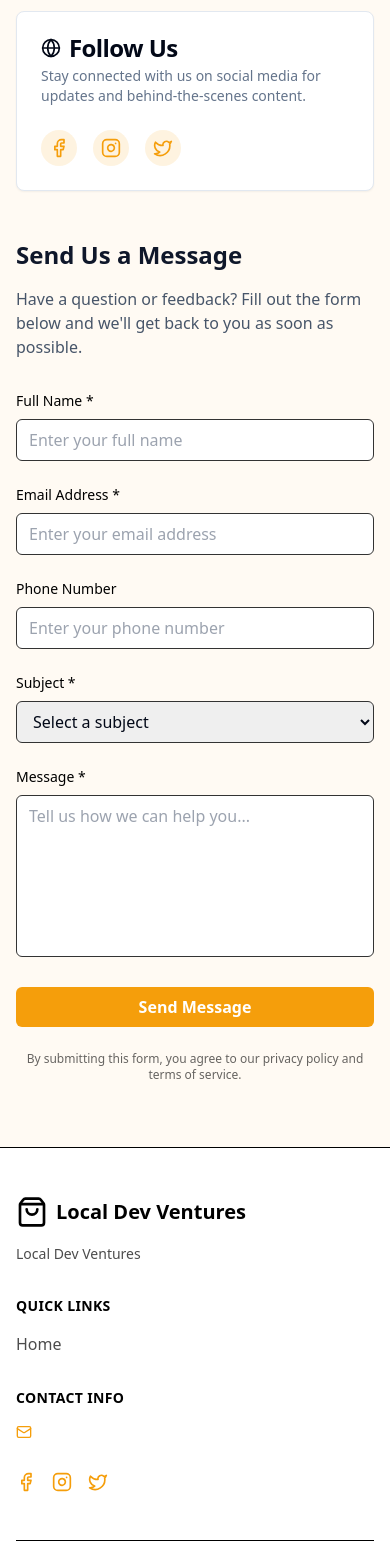
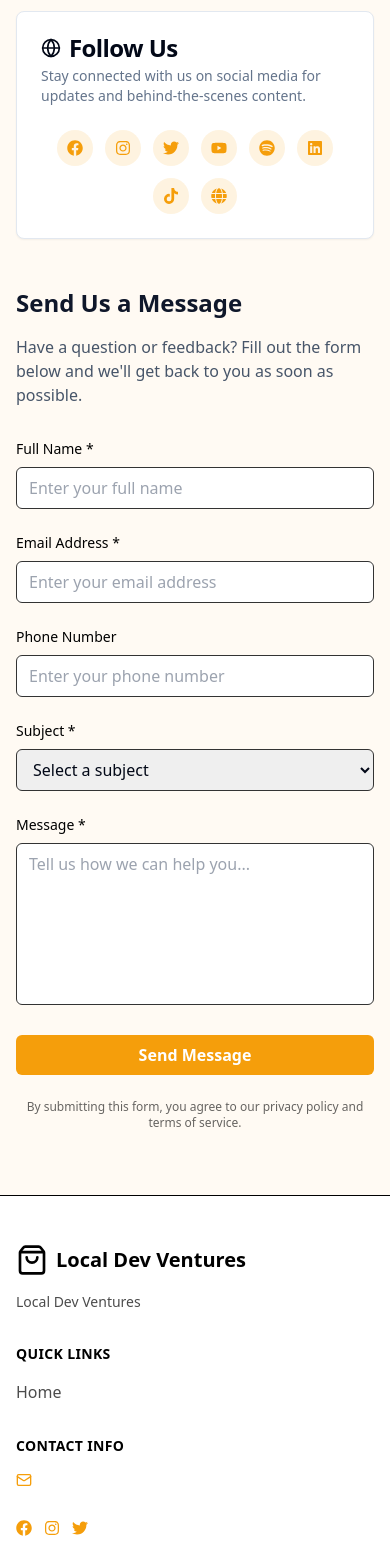
Before and after one commit to johnmichealacera/local-business-site, a Next.js app: page /contact in a window 390 px wide. Shown: the part 1000-2568 px from the top of the page. Built offline with nearby package versions, Linux system fonts and the light colour scheme.

Commit message:
add more default social media icons and change to used react-icons, remove alot of whitespace from some pages and fix mobile responsiveness of some components

```diff
--- a/package.json
+++ b/package.json
@@ -20,6 +20,7 @@
     "prisma": "^6.11.1",
     "react": "^19.0.0",
     "react-dom": "^19.0.0",
+    "react-icons": "^5.5.0",
     "tailwind-merge": "^3.3.1"
   },
   "devDependencies": {
--- a/src/app/about/page.tsx
+++ b/src/app/about/page.tsx
@@ -24,7 +24,7 @@ export default async function AboutPage() {
   return (
     <div className="min-h-screen">
       {/* Enhanced Hero Section with Image */}
-      <section className="relative min-h-[80vh] md:min-h-[90vh] flex items-center justify-center overflow-hidden">
+      <section className="relative min-h-[60vh] md:min-h-[70vh] flex items-center justify-center overflow-hidden">
         {/* Hero Background Image */}
         <div className="absolute inset-0 z-0">
           <Image
@@ -126,7 +126,7 @@ export default async function AboutPage() {
       </section>
 
       {/* Enhanced Mission, Vision, Values */}
-      <section className="py-20 px-4 sm:px-6 lg:px-8 relative overflow-hidden">
+      <section className="py-12 sm:py-16 px-4 sm:px-6 lg:px-8 relative overflow-hidden">
         {/* Background decoration */}
         <div className="absolute inset-0 opacity-5">
           <div
@@ -140,7 +140,7 @@ export default async function AboutPage() {
         </div>
 
         <div className="container mx-auto relative z-10">
-          <div className="text-center mb-16 animate-fade-in">
+          <div className="text-center mb-12 animate-fade-in">
             <Badge
               variant="outline"
               className="mb-4 border-2"
--- a/src/app/contact/page.tsx
+++ b/src/app/contact/page.tsx
@@ -8,12 +8,19 @@ import {
   Phone,
   MapPin,
   Clock,
-  Facebook,
-  Instagram,
-  Twitter,
   Building,
   Globe
 } from "lucide-react";
+import {
+  FaFacebook,
+  FaInstagram,
+  FaTwitter,
+  FaYoutube,
+  FaLinkedin,
+  FaSpotify,
+  FaTiktok,
+  FaGlobe
+} from "react-icons/fa";
 import { SiteFeature } from "@/types/site";
 
 // Force dynamic rendering - this prevents caching and ensures fresh data
@@ -40,7 +47,12 @@ export default async function ContactPage() {
     socialLinks: {
       facebook: "https://facebook.com/thriftedtreasures",
       instagram: "https://instagram.com/thriftedtreasures",
-      twitter: "https://twitter.com/thriftedtreasures"
+      twitter: "https://twitter.com/thriftedtreasures",
+      youtube: "https://youtube.com/@thriftedtreasures",
+      spotify: "https://open.spotify.com/user/thriftedtreasures",
+      linkedin: "https://linkedin.com/company/thriftedtreasures",
+      tiktok: "https://tiktok.com/@thriftedtreasures",
+      website: "https://thriftedtreasures.com"
     }
   };
 
@@ -207,19 +219,19 @@ export default async function ContactPage() {
                 </CardDescription>
               </CardHeader>
               <CardContent>
-                <div className="flex space-x-4">
+                <div className="flex flex-wrap gap-3 sm:gap-4 justify-center sm:justify-start">
                   {socialLinks?.facebook && (
                     <a
                       href={socialLinks.facebook}
                       target="_blank"
                       rel="noopener noreferrer"
-                      className="p-2 rounded-full transition-colors"
+                      className="p-2.5 sm:p-3 rounded-full transition-all duration-200 hover:scale-110 hover:shadow-md"
                       style={{
                         backgroundColor: colorPalette.primary + '20',
                         color: colorPalette.primary
                       }}
                     >
-                      <Facebook className="w-5 h-5" />
+                      <FaFacebook className="w-4 h-4 sm:w-5 sm:h-5" />
                     </a>
                   )}
                   {socialLinks?.instagram && (
@@ -227,13 +239,13 @@ export default async function ContactPage() {
                       href={socialLinks.instagram}
                       target="_blank"
                       rel="noopener noreferrer"
-                      className="p-2 rounded-full transition-colors"
+                      className="p-2.5 sm:p-3 rounded-full transition-all duration-200 hover:scale-110 hover:shadow-md"
                       style={{
                         backgroundColor: colorPalette.primary + '20',
                         color: colorPalette.primary
                       }}
                     >
-                      <Instagram className="w-5 h-5" />
+                      <FaInstagram className="w-4 h-4 sm:w-5 sm:h-5" />
                     </a>
                   )}
                   {socialLinks?.twitter && (
@@ -241,47 +253,167 @@ export default async function ContactPage() {
                       href={socialLinks.twitter}
                       target="_blank"
                       rel="noopener noreferrer"
-                      className="p-2 rounded-full transition-colors"
+                      className="p-2.5 sm:p-3 rounded-full transition-all duration-200 hover:scale-110 hover:shadow-md"
                       style={{
                         backgroundColor: colorPalette.primary + '20',
                         color: colorPalette.primary
                       }}
                     >
-                      <Twitter className="w-5 h-5" />
+                      <FaTwitter className="w-4 h-4 sm:w-5 sm:h-5" />
+                    </a>
+                  )}
+                  {socialLinks?.youtube && (
+                    <a
+                      href={socialLinks.youtube}
+                      target="_blank"
+                      rel="noopener noreferrer"
+                      className="p-2.5 sm:p-3 rounded-full transition-all duration-200 hover:scale-110 hover:shadow-md"
+                      style={{
+                        backgroundColor: colorPalette.primary + '20',
+                        color: colorPalette.primary
+                      }}
+                    >
+                      <FaYoutube className="w-4 h-4 sm:w-5 sm:h-5" />
+                    </a>
+                  )}
+                  {socialLinks?.spotify && (
+                    <a
+                      href={socialLinks.spotify}
+                      target="_blank"
+                      rel="noopener noreferrer"
+                      className="p-2.5 sm:p-3 rounded-full transition-all duration-200 hover:scale-110 hover:shadow-md"
+                      style={{
+                        backgroundColor: colorPalette.primary + '20',
+                        color: colorPalette.primary
+                      }}
+                    >
+                      <FaSpotify className="w-4 h-4 sm:w-5 sm:h-5" />
+                    </a>
+                  )}
+                  {socialLinks?.linkedin && (
+                    <a
+                      href={socialLinks.linkedin}
+                      target="_blank"
+                      rel="noopener noreferrer"
+                      className="p-2.5 sm:p-3 rounded-full transition-all duration-200 hover:scale-110 hover:shadow-md"
+                      style={{
+                        backgroundColor: colorPalette.primary + '20',
+                        color: colorPalette.primary
+                      }}
+                    >
+                      <FaLinkedin className="w-4 h-4 sm:w-5 sm:h-5" />
+                    </a>
+                  )}
+                  {socialLinks?.tiktok && (
+                    <a
+                      href={socialLinks.tiktok}
+                      target="_blank"
+                      rel="noopener noreferrer"
+                      className="p-2.5 sm:p-3 rounded-full transition-all duration-200 hover:scale-110 hover:shadow-md"
+                      style={{
+                        backgroundColor: colorPalette.primary + '20',
+                        color: colorPalette.primary
+                      }}
+                    >
+                      <FaTiktok className="w-4 h-4 sm:w-5 sm:h-5" />
+                    </a>
+                  )}
+                  {socialLinks?.website && (
+                    <a
+                      href={socialLinks.website}
+                      target="_blank"
+                      rel="noopener noreferrer"
+                      className="p-2.5 sm:p-3 rounded-full transition-all duration-200 hover:scale-110 hover:shadow-md"
+                      style={{
+                        backgroundColor: colorPalette.primary + '20',
+                        color: colorPalette.primary
+                      }}
+                    >
+                      <FaGlobe className="w-4 h-4 sm:w-5 sm:h-5" />
                     </a>
                   )}
                   {/* Default social links if none in database */}
-                  {(!socialLinks?.facebook && !socialLinks?.instagram && !socialLinks?.twitter) && (
+                  {(!socialLinks?.facebook && !socialLinks?.instagram && !socialLinks?.twitter && !socialLinks?.youtube && !socialLinks?.spotify && !socialLinks?.linkedin && !socialLinks?.tiktok && !socialLinks?.website) && (
                     <>
                       <a
                         href="#"
-                        className="p-2 rounded-full transition-colors"
+                        className="p-2.5 sm:p-3 rounded-full transition-all duration-200 hover:scale-110 hover:shadow-md"
                         style={{
                           backgroundColor: colorPalette.primary + '20',
                           color: colorPalette.primary
                         }}
                       >
-                        <Facebook className="w-5 h-5" />
+                        <FaFacebook className="w-4 h-4 sm:w-5 sm:h-5" />
                       </a>
                       <a
                         href="#"
-                        className="p-2 rounded-full transition-colors"
+                        className="p-2.5 sm:p-3 rounded-full transition-all duration-200 hover:scale-110 hover:shadow-md"
                         style={{
                           backgroundColor: colorPalette.primary + '20',
                           color: colorPalette.primary
                         }}
                       >
-                        <Instagram className="w-5 h-5" />
+                        <FaInstagram className="w-4 h-4 sm:w-5 sm:h-5" />
                       </a>
                       <a
                         href="#"
-                        className="p-2 rounded-full transition-colors"
+                        className="p-2.5 sm:p-3 rounded-full transition-all duration-200 hover:scale-110 hover:shadow-md"
                         style={{
                           backgroundColor: colorPalette.primary + '20',
                           color: colorPalette.primary
                         }}
                       >
-                        <Twitter className="w-5 h-5" />
+                        <FaTwitter className="w-4 h-4 sm:w-5 sm:h-5" />
+                      </a>
+                      <a
+                        href="#"
+                        className="p-2.5 sm:p-3 rounded-full transition-all duration-200 hover:scale-110 hover:shadow-md"
+                        style={{
+                          backgroundColor: colorPalette.primary + '20',
+                          color: colorPalette.primary
+                        }}
+                      >
+                        <FaYoutube className="w-4 h-4 sm:w-5 sm:h-5" />
+                      </a>
+                      <a
+                        href="#"
+                        className="p-2.5 sm:p-3 rounded-full transition-all duration-200 hover:scale-110 hover:shadow-md"
+                        style={{
+                          backgroundColor: colorPalette.primary + '20',
+                          color: colorPalette.primary
+                        }}
+                      >
+                        <FaSpotify className="w-4 h-4 sm:w-5 sm:h-5" />
+                      </a>
+                      <a
+                        href="#"
+                        className="p-2.5 sm:p-3 rounded-full transition-all duration-200 hover:scale-110 hover:shadow-md"
+                        style={{
+                          backgroundColor: colorPalette.primary + '20',
+                          color: colorPalette.primary
+                        }}
+                      >
+                        <FaLinkedin className="w-4 h-4 sm:w-5 sm:h-5" />
+                      </a>
+                      <a
+                        href="#"
+                        className="p-2.5 sm:p-3 rounded-full transition-all duration-200 hover:scale-110 hover:shadow-md"
+                        style={{
+                          backgroundColor: colorPalette.primary + '20',
+                          color: colorPalette.primary
+                        }}
+                      >
+                        <FaTiktok className="w-4 h-4 sm:w-5 sm:h-5" />
+                      </a>
+                      <a
+                        href="#"
+                        className="p-2.5 sm:p-3 rounded-full transition-all duration-200 hover:scale-110 hover:shadow-md"
+                        style={{
+                          backgroundColor: colorPalette.primary + '20',
+                          color: colorPalette.primary
+                        }}
+                      >
+                        <FaGlobe className="w-4 h-4 sm:w-5 sm:h-5" />
                       </a>
                     </>
                   )}
--- a/src/components/booking/custom-consultation-button.tsx
+++ b/src/components/booking/custom-consultation-button.tsx
@@ -26,13 +26,13 @@ export function CustomConsultationButton({ zcalUrl, colorPalette }: CustomConsul
       onClick={handleClick}
       size="lg"
       variant="outline"
-      className="text-lg font-semibold rounded-full shadow-lg hover:shadow-xl transform hover:scale-105 transition-all duration-300 border-2"
+      className="text-base sm:text-lg font-semibold rounded-full shadow-lg hover:shadow-xl transform hover:scale-105 transition-all duration-300 border-2 w-full sm:w-auto"
       style={{
         borderColor: colorPalette.primary,
         color: colorPalette.primary
       }}
     >
-      <Crown className="h-5 w-5 mr-2" />
+      <Crown className="h-4 w-4 sm:h-5 sm:w-5 mr-2" />
       Custom Consultation
     </Button>
   )
--- a/src/components/layout/footer.tsx
+++ b/src/components/layout/footer.tsx
@@ -2,7 +2,8 @@
 
 import Link from 'next/link'
 import Image from 'next/image'
-import { ShoppingBag, Mail, Phone, MapPin, Facebook, Instagram, Twitter, ArrowUp } from 'lucide-react'
+import { ShoppingBag, Mail, Phone, MapPin, ArrowUp } from 'lucide-react'
+import { FaFacebook, FaInstagram, FaTwitter, FaYoutube, FaLinkedin, FaSpotify, FaTiktok, FaGlobe } from 'react-icons/fa'
 import { ContactInfo } from '@/lib/contact'
 import { SiteFeature } from '@/types/site'
 import { getQuickLinks } from '@/lib/navigation'
@@ -161,33 +162,58 @@ export function Footer({ siteName, siteDescription, logoUrl, contactInfo, featur
               </div>
 
               {/* Social Media */}
-              <div className="flex space-x-4 pt-4">
+              <div className="flex flex-wrap gap-3 sm:gap-4 pt-4">
                 {contactInfo?.socialLinks?.facebook && (
-                  <Link href={contactInfo.socialLinks.facebook} className="text-[var(--color-primary)] hover:text-[var(--color-primary-dark)] transition-colors" target="_blank" rel="noopener noreferrer">
-                    <Facebook className="h-5 w-5" />
+                  <Link href={contactInfo.socialLinks.facebook} className="text-[var(--color-primary)] hover:text-[var(--color-primary-dark)] transition-all duration-200 hover:scale-110" target="_blank" rel="noopener noreferrer">
+                    <FaFacebook className="h-4 w-4 sm:h-5 sm:w-5" />
                   </Link>
                 )}
                 {contactInfo?.socialLinks?.instagram && (
-                  <Link href={contactInfo.socialLinks.instagram} className="text-[var(--color-primary)] hover:text-[var(--color-primary-dark)] transition-colors" target="_blank" rel="noopener noreferrer">
-                    <Instagram className="h-5 w-5" />
+                  <Link href={contactInfo.socialLinks.instagram} className="text-[var(--color-primary)] hover:text-[var(--color-primary-dark)] transition-all duration-200 hover:scale-110" target="_blank" rel="noopener noreferrer">
+                    <FaInstagram className="h-4 w-4 sm:h-5 sm:w-5" />
                   </Link>
                 )}
                 {contactInfo?.socialLinks?.twitter && (
-                  <Link href={contactInfo.socialLinks.twitter} className="text-[var(--color-primary)] hover:text-[var(--color-primary-dark)] transition-colors" target="_blank" rel="noopener noreferrer">
-                    <Twitter className="h-5 w-5" />
+                  <Link href={contactInfo.socialLinks.twitter} className="text-[var(--color-primary)] hover:text-[var(--color-primary-dark)] transition-all duration-200 hover:scale-110" target="_blank" rel="noopener noreferrer">
+                    <FaTwitter className="h-4 w-4 sm:h-5 sm:w-5" />
+                  </Link>
+                )}
+                {contactInfo?.socialLinks?.youtube && (
+                  <Link href={contactInfo.socialLinks.youtube} className="text-[var(--color-primary)] hover:text-[var(--color-primary-dark)] transition-all duration-200 hover:scale-110" target="_blank" rel="noopener noreferrer">
+                    <FaYoutube className="h-4 w-4 sm:h-5 sm:w-5" />
+                  </Link>
+                )}
+                {contactInfo?.socialLinks?.spotify && (
+                  <Link href={contactInfo.socialLinks.spotify} className="text-[var(--color-primary)] hover:text-[var(--color-primary-dark)] transition-all duration-200 hover:scale-110" target="_blank" rel="noopener noreferrer">
+                    <FaSpotify className="h-4 w-4 sm:h-5 sm:w-5" />
+                  </Link>
+                )}
+                {contactInfo?.socialLinks?.linkedin && (
+                  <Link href={contactInfo.socialLinks.linkedin} className="text-[var(--color-primary)] hover:text-[var(--color-primary-dark)] transition-all duration-200 hover:scale-110" target="_blank" rel="noopener noreferrer">
+                    <FaLinkedin className="h-4 w-4 sm:h-5 sm:w-5" />
+                  </Link>
+                )}
+                {contactInfo?.socialLinks?.tiktok && (
+                  <Link href={contactInfo.socialLinks.tiktok} className="text-[var(--color-primary)] hover:text-[var(--color-primary-dark)] transition-all duration-200 hover:scale-110" target="_blank" rel="noopener noreferrer">
+                    <FaTiktok className="h-4 w-4 sm:h-5 sm:w-5" />
+                  </Link>
+                )}
+                {contactInfo?.socialLinks?.website && (
+                  <Link href={contactInfo.socialLinks.website} className="text-[var(--color-primary)] hover:text-[var(--color-primary-dark)] transition-all duration-200 hover:scale-110" target="_blank" rel="noopener noreferrer">
+                    <FaGlobe className="h-4 w-4 sm:h-5 sm:w-5" />
                   </Link>
                 )}
                 {/* Show fallback social links if no database social links exist */}
                 {!contactInfo?.socialLinks && (
                   <>
-                    <Link href="#" className="text-[var(--color-primary)] hover:text-[var(--color-primary-dark)] transition-colors">
-                      <Facebook className="h-5 w-5" />
+                    <Link href="#" className="text-[var(--color-primary)] hover:text-[var(--color-primary-dark)] transition-all duration-200 hover:scale-110">
+                      <FaFacebook className="h-4 w-4 sm:h-5 sm:w-5" />
                     </Link>
-                    <Link href="#" className="text-[var(--color-primary)] hover:text-[var(--color-primary-dark)] transition-colors">
-                      <Instagram className="h-5 w-5" />
+                    <Link href="#" className="text-[var(--color-primary)] hover:text-[var(--color-primary-dark)] transition-all duration-200 hover:scale-110">
+                      <FaInstagram className="h-4 w-4 sm:h-5 sm:w-5" />
                     </Link>
-                    <Link href="#" className="text-[var(--color-primary)] hover:text-[var(--color-primary-dark)] transition-colors">
-                      <Twitter className="h-5 w-5" />
+                    <Link href="#" className="text-[var(--color-primary)] hover:text-[var(--color-primary-dark)] transition-all duration-200 hover:scale-110">
+                      <FaTwitter className="h-4 w-4 sm:h-5 sm:w-5" />
                     </Link>
                   </>
                 )}
```
Also changed, not shown: src/app/events-services/page.tsx (+34 -34 lines), src/components/booking/booking-button.tsx (+17 -17 lines), 1 other file (tests, documents, lock files or other folders).
